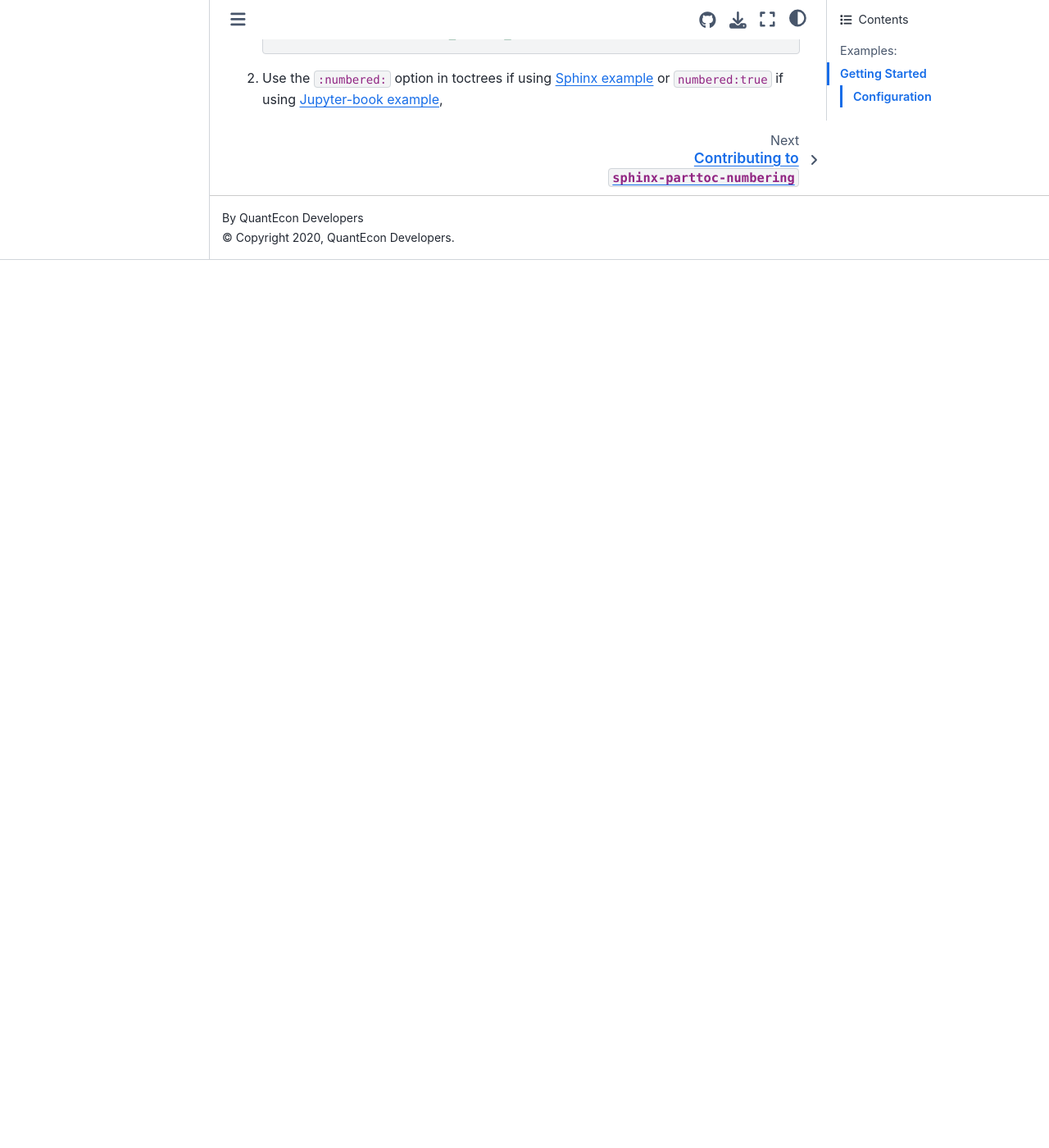
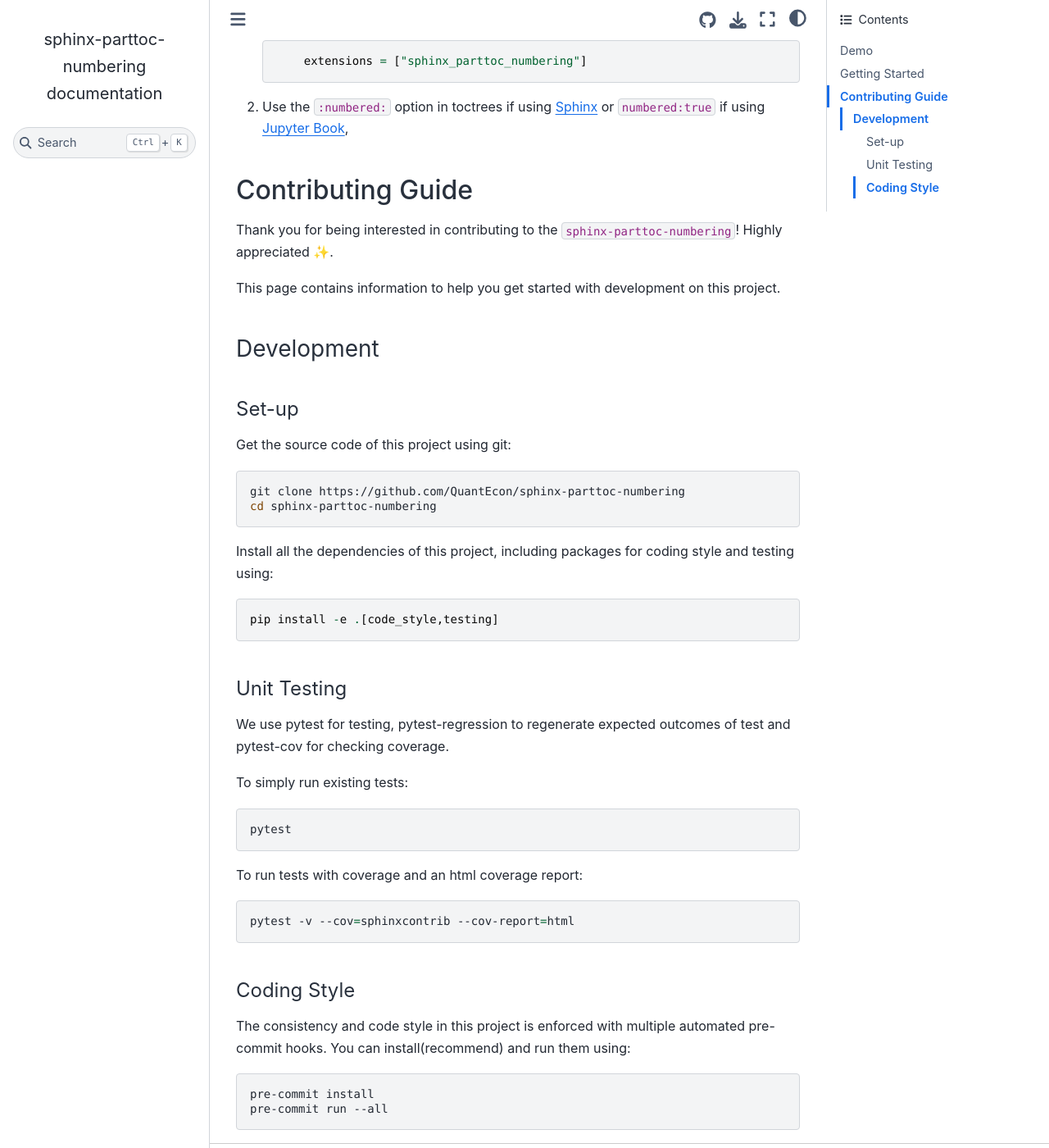
Before and after one commit to executablebooks/sphinx-multitoc-numbering, a Sphinx documentation site: the page built from docs/source/index.md, in a window 1280 px wide and 1400 px high, scrolled down 2171 px. Shown: the whole window at 82% size. Built offline with Sphinx 7.4.7 and the Sphinx Book theme 1.1.4, drawn with Linux system fonts in a browser that asks for light colours; before the commit the page ends 2488 px from its top, so only the background shows below that; some of the changed text lies outside the part shown.

Commit message:
doc updates

````diff
--- a/docs/source/conf.py
+++ b/docs/source/conf.py
@@ -11,7 +11,7 @@
 # Add any Sphinx extension module names here, as strings. They can be
 # extensions coming with Sphinx (named "sphinx.ext.*") or your custom
 # ones.
-extensions = ["sphinx_parttoc_numbering","myst_parser"]
+extensions = ["sphinx_parttoc_numbering", "myst_parser"]
 
 # Add any paths that contain templates here, relative to this directory.
 templates_path = ["_templates"]
@@ -41,4 +41,5 @@
     "use_edit_page_button": True,
     "use_issues_button": True,
     "use_repository_button": True,
+    "single_page": True,
 }
--- a/docs/source/index.md
+++ b/docs/source/index.md
@@ -1,23 +1,18 @@
 # Sphinx-parttoc-numbering
 
-```{toctree}
-:hidden:
+**An extension for continuous numbering of toctree elements across multiple toctrees**.
 
-contribute
-```
-**An extension for continuos numbering of toctree elements across multiple toctrees**.
-
-This package contains a [Sphinx](http://www.sphinx-doc.org/en/master/) extension to continuously number sections across multiple toctrees present in the same document. Also quite useful in [jupyter-book] projects for continuos numbering of chapters across different parts.
+This package contains a [Sphinx](http://www.sphinx-doc.org/en/master/) extension to continuously number sections across multiple toctrees present in the same document. Also quite useful in [jupyter-book](https://jupyterbook.org/) projects for continuous numbering of chapters across different parts.
 
 ```{warning}
 sphinx-parttoc-numbering is in an active development stage and may change rapidly.
 ```
 
 (example)=
-## Examples:
+## Demo
 
 (sphinx-example)=
-### Sphinx example
+#### Sphinx example
 
 For the following rst code:
 
@@ -52,7 +47,7 @@
 ```
 
 (jb-example)=
-### Jupyter-book example
+#### Jupyter-book example
 
 For the following code in `_toc.yml`:
 
@@ -98,7 +98,7 @@
 python setup.py install
 ```
 
-### Configuration
+#### Configuration
 
 1. Add this extension to the extensions list in your sphinx project's `conf.py`:
 
@@ -106,4 +106,52 @@
         extensions = ["sphinx_parttoc_numbering"]
     ```
 
-2. Use the `:numbered:` option in toctrees  if using {ref}`sphinx-example` or `numbered:true` if using {ref}`jb-example`,
+2. Use the `:numbered:` option in toctrees  if using {ref}`Sphinx <sphinx-example>` or `numbered:true` if using {ref}`Jupyter Book<jb-example>`,
+
+## Contributing Guide
+
+Thank you for being interested in contributing to the `sphinx-parttoc-numbering`! Highly appreciated ✨.
+
+This page contains information to help you get started with development on this project.
+
+### Development
+
+#### Set-up
+
+Get the source code of this project using git:
+
+```bash
+git clone https://github.com/QuantEcon/sphinx-parttoc-numbering
+cd sphinx-parttoc-numbering
+```
+
+Install all the dependencies of this project, including packages for coding style and testing using:
+
+```
+pip install -e .[code_style,testing]
+```
+
+#### Unit Testing
+
+We use pytest for testing, pytest-regression to regenerate expected outcomes of test and pytest-cov for checking coverage.
+
+To simply run existing tests:
+
+```bash
+pytest
+```
+
+To run tests with coverage and an html coverage report:
+
+```bash
+pytest -v --cov=sphinxcontrib --cov-report=html
+```
+
+#### Coding Style
+
+The consistency and code style in this project is enforced with multiple automated pre-commit hooks. You can install(recommend) and run them using:
+
+```bash
+pre-commit install
+pre-commit run --all
+```
````
Also changed, not shown: other parts of docs/source/index.md (+11 -6 lines), docs/source/contribute.md (deleted, +0 -1 lines), 1 other file.
